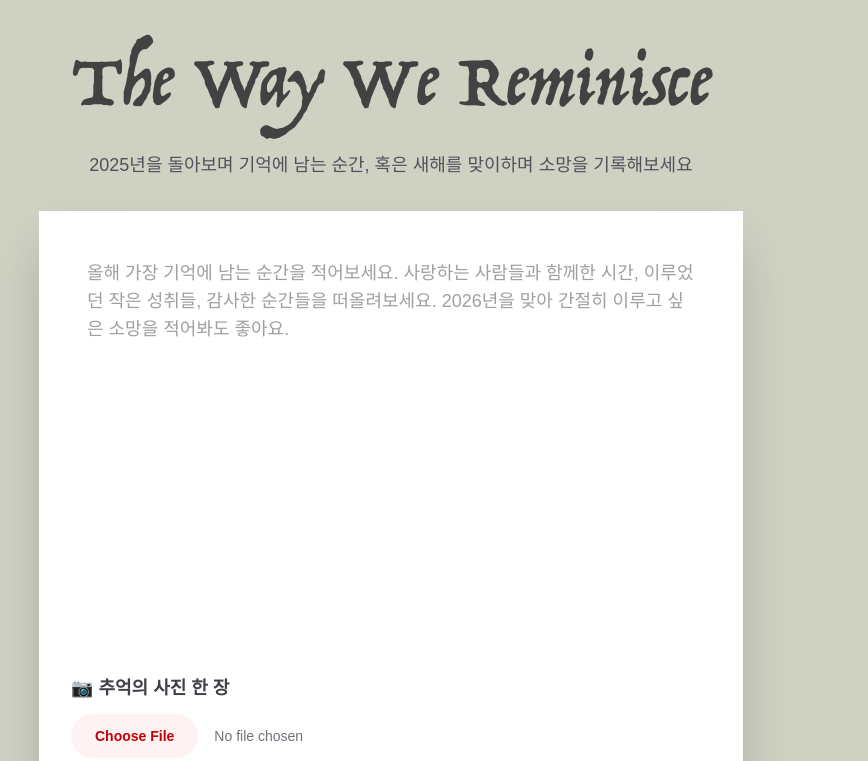
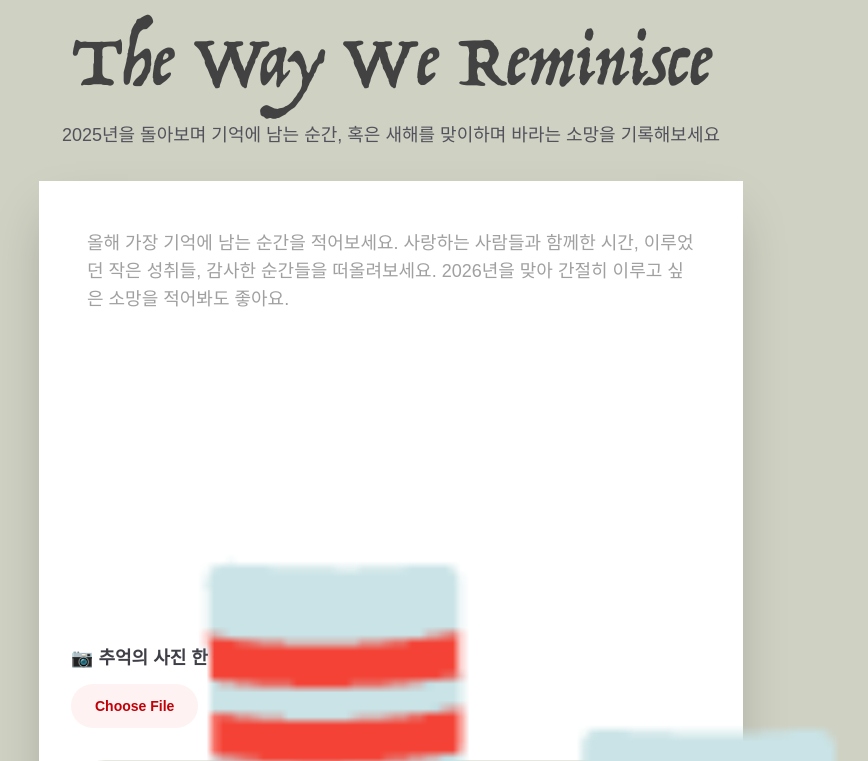
Before and after one commit to ajangeunajang-kaist/christmas, a Next.js app: page / in a window 1280 px wide. Shown: the part 420-1181 px from the top of the page, without its empty margins (249-1117 px from the left). Built offline with nearby package versions, Linux system fonts and the light colour scheme.

Commit message:
Feat: 양말 모션

```diff
--- a/app/page.tsx
+++ b/app/page.tsx
@@ -7,6 +7,7 @@ export default function Home() {
   const [letter, setLetter] = useState("");
   const [imagePreview, setImagePreview] = useState<string | null>(null);
   const [fontLoaded, setFontLoaded] = useState(false);
+  const [isAnimating, setIsAnimating] = useState(false);
 
   useEffect(() => {
     const font = new FontFace(
@@ -32,30 +33,38 @@ export default function Home() {
   };
 
   const handleSubmit = () => {
-    // 여기에 저장 로직을 추가할 수 있습니다
-    alert("당신의 이야기를 담아 모뉴먼트를 생성하고 있어요! 🎄");
+    setIsAnimating(true);
+
+    setTimeout(() => {
+      alert("당신의 이야기를 담아 모뉴먼트를 생성하고 있어요! 🎄");
+      setIsAnimating(false);
+    }, 2000);
   };
 
   return (
-    <div className="flex text-[#424242] min-h-screen items-center justify-center bg-[#CFD1C3]">
+    <div className="flex text-[#424242] min-h-screen items-center justify-center bg-[#CFD1C3] overflow-hidden">
       <main className="flex min-h-screen w-full max-w-3xl flex-col items-center gap-8 py-16 px-8">
         {/* Header */}
         <div className="text-center">
           <div className="text-[20vw]">🎄</div>
           <h1
-            className="text-[clamp(3rem,6vw,5rem)] text-[#424242] dark:text-red-400 mb-2"
+            className="text-[clamp(4rem,6vw,5rem)] leading-none text-[#424242] dark:text-red-400 mb-4"
             style={{ fontFamily: fontLoaded ? "Trattatello, serif" : "serif" }}
           >
             The Way We Reminisce
           </h1>
           <p className="text-lg text-zinc-600 dark:text-zinc-400">
-            2025년을 돌아보며 기억에 남는 순간, 혹은 새해를 맞이하며 소망을
+            2025년을 돌아보며 기억에 남는 순간, 혹은 새해를 맞이하며 바라는 소망을
             기록해보세요
           </p>
         </div>
 
         {/* Letter Writing Section */}
-        <div className="w-full h-full bg-white dark:bg-zinc-900  shadow-2xl p-8">
+        <div
+          className={`w-full h-full bg-white dark:bg-zinc-900 shadow-2xl p-8 transition-all duration-1000 ${
+            isAnimating ? 'opacity-0 scale-50 translate-y-96' : 'opacity-100 scale-100 translate-y-0'
+          }`}
+        >
           <textarea
             value={letter}
             onChange={(e) => setLetter(e.target.value)}
@@ -98,12 +107,21 @@ export default function Home() {
           {/* Submit Button */}
           <button
             onClick={handleSubmit}
-            disabled={!letter.trim()}
+            disabled={!letter.trim() || isAnimating}
             style={{ fontFamily: fontLoaded ? "Trattatello, serif" : "serif" }}
-            className="w-full mt-8 py-4 bg-[#CFD1C3] text-white text-3xl rounded-full hover:from-red-600 hover:to-green-600 transition-all disabled:opacity-50 disabled:cursor-not-allowed shadow-lg"
+            className="w-full mt-8 py-4 bg-[#CFD1C3] text-white text-3xl rounded-full hover:bg-[#b8baa8] transition-all disabled:opacity-50 disabled:cursor-not-allowed shadow-lg"
           >
             Create Your Monument
           </button>
+        </div>
+
+        {/* Christmas Stocking Animation */}
+        <div
+          className={`fixed bottom-0 right-10 text-[70vw] transition-all duration-1000 ${
+            isAnimating ? 'translate-y-0 scale-110' : 'translate-y-full'
+          }`}
+        >
+          🧦
         </div>
 
         {/* Footer */}
```
